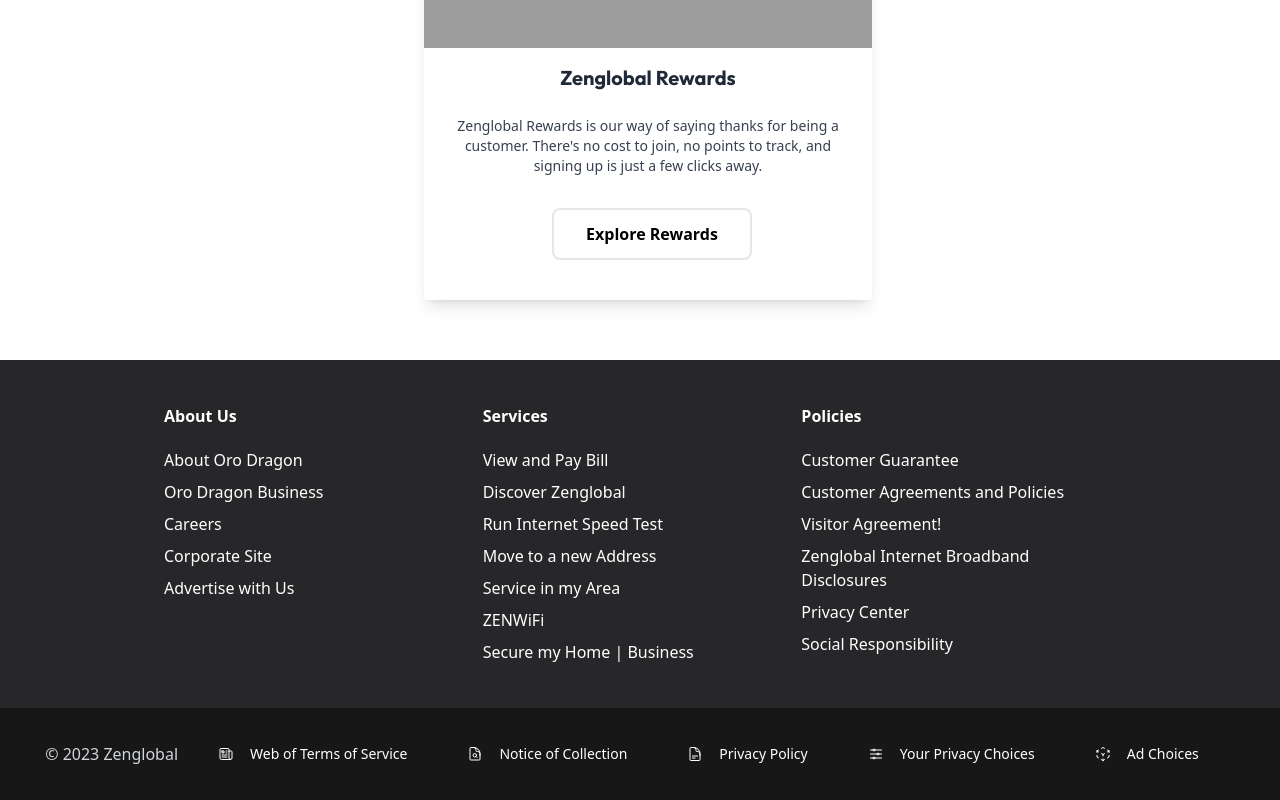
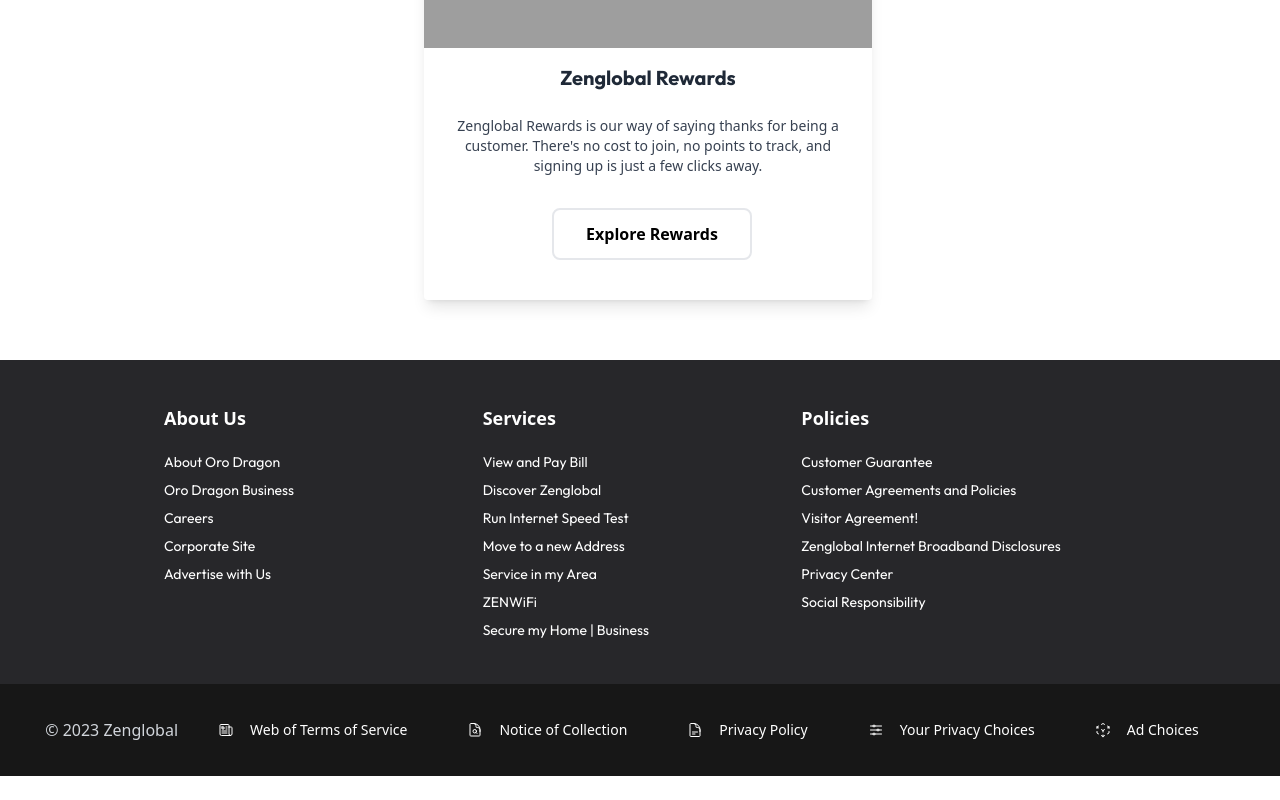
Before and after one commit to KleKlai/zenglobalofficialwebsite, a Next.js app: page / in a window 1280 px wide. Shown: the part 2704-3504 px from the top of the page. After the commit the page ends 3480 px from the top, so only its background shows below. Built offline with nearby package versions, Linux system fonts and the light colour scheme; grey boxes are pictures that could not be loaded.

Commit message:
chore: minor changes to font sizes

```diff
--- a/app/ui/footer.tsx
+++ b/app/ui/footer.tsx
@@ -131,7 +131,7 @@
       {abouts.map((about) => {
         return (
           <li key={about.name}>
-            <Link href={about.href} className="">
+            <Link href={about.href} className="text-sm font-outfit font-normal">
               <p>{about.name}</p>
             </Link>
           </li>
@@ -147,7 +147,7 @@
       {services.map((service) => {
         return (
           <li key={service.name}>
-            <Link href={service.href} className="">
+            <Link href={service.href} className="text-sm font-outfit font-normal">
               <p>{service.name}</p>
             </Link>
           </li>
@@ -163,7 +163,7 @@
       {policies.map((policy) => {
         return (
           <li key={policy.name}>
-            <Link href={policy.href} className="">
+            <Link href={policy.href} className="text-sm font-outfit font-normal">
               <p>{policy.name}</p>
             </Link>
           </li>
@@ -184,21 +184,21 @@
         <div className="bg-zinc-800 py-10 hidden lg:block">
           <div className="grid grid-cols-3 gap-1 justify-center font-roboto font-normal text-base p-1 lg:mx-32 xl:mx-40 2xl:mx-[35rem]">
             <div>
-              <h3 className="mb-5 text-base font-semibold font-roboto">
+              <h3 className="mb-5 text-lg font-semibold font-roboto">
                 About Us
               </h3>
               <AboutUsLink />
             </div>
 
             <div>
-              <h3 className="mb-5 text-base font-semibold font-roboto">
+              <h3 className="mb-5 text-lg font-semibold font-roboto">
                 Services
               </h3>
               <ServicesLink />
             </div>
 
             <div>
-              <h3 className="mb-5 text-base font-semibold font-roboto">
+              <h3 className="mb-5 text-lg font-semibold font-roboto">
                 Policies
               </h3>
               <PoliciesLink />
@@ -212,7 +212,7 @@
 
         <ul className="flex flex-wrap items-center justify-center text-gray-900 dark:text-white py-6 space-x-6">
           <li className="hidden lg:block">
-            <p className="me-4 text-base text-gray-300 font-roboto font-medium">
+            <p className="me-4 text-base text-gray-300 font-roboto font-base">
               &copy; 2023 Zenglobal
             </p>
           </li>
@@ -225,7 +225,7 @@
 
                   <Link
                     href={link.href}
-                    className="ml-1 me-4 font-roboto font-medium xs:me-6 p-3 text-sm sm:me-6 md:me-6 lg:text-sm xl:text-sm 2xl:text-sm"
+                    className="ml-1 me-4 font-roboto font-base xs:me-6 p-3 text-sm sm:me-6 md:me-6 lg:text-sm xl:text-sm 2xl:text-sm"
                   >
                     <p>{link.name}</p>
                   </Link>
```
